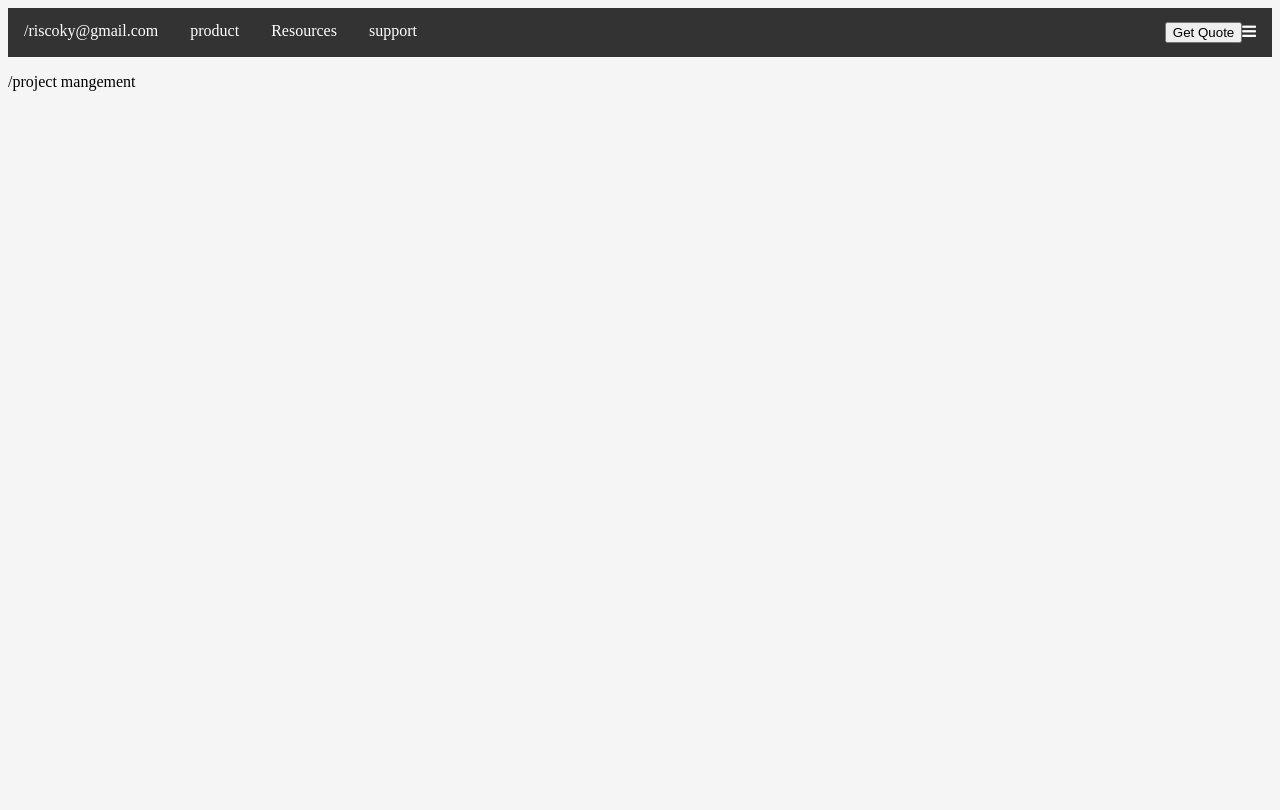
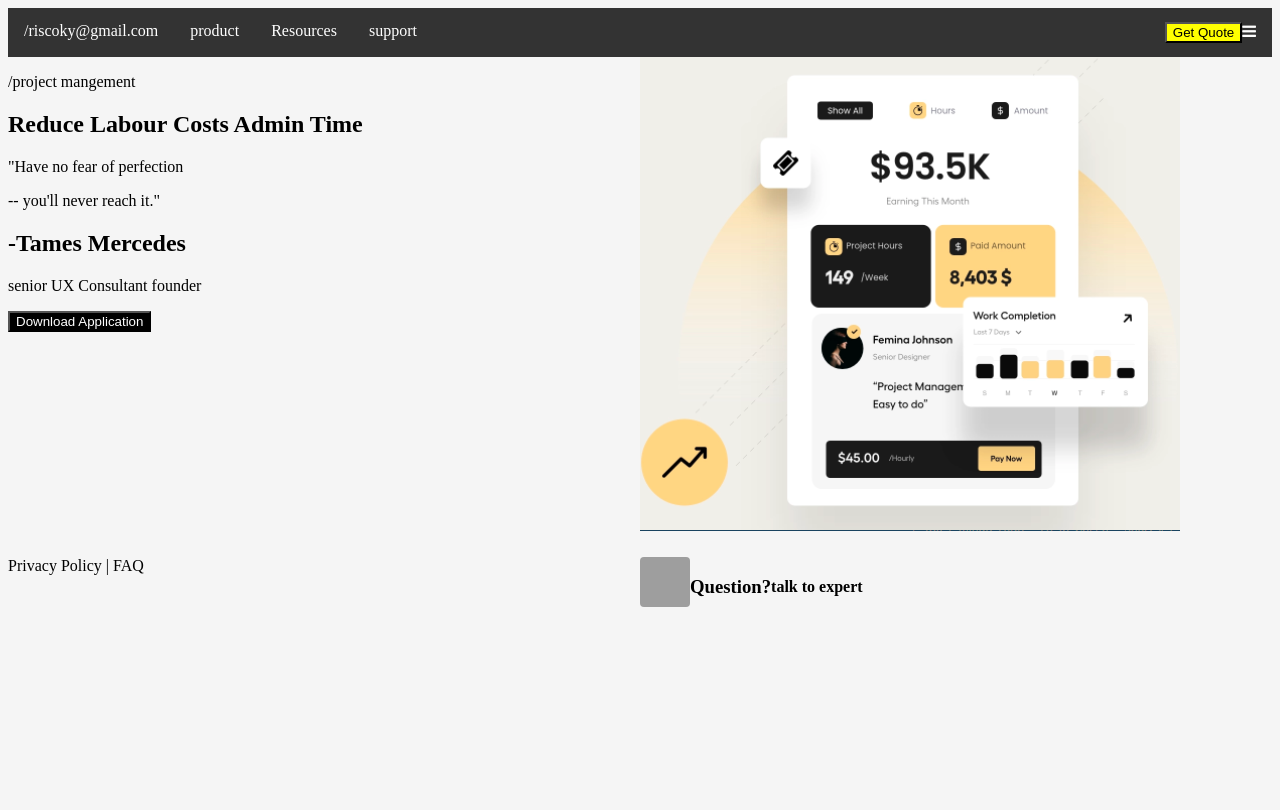
Before and after one commit to riscoky/Landing-page, a plain HTML site: page index.html in a window 1280 px wide. Drawn offline with Linux system fonts and the light colour scheme; grey boxes are pictures that could not be loaded.

Commit message:
initial files

```diff
--- a/index.html
+++ b/index.html
@@ -27,17 +27,29 @@
 <section>
     <div id="container">
        <div id="box-1">
-<p >/project mangement</p>
+<p style="color:black;">/project mangement</p>
+<h1 style="color: black;">Reduce Labour Costs Admin Time</h1>
+<p style="color: black;">"Have no fear of perfection</p>
+<p style="color: black;">-- you'll never reach it."</p>
+<h2 class="red-text">-Tames Mercedes</h2>
+<p style="color: black;">senior UX Consultant founder</p>
+<button type="submit" style="color: white;" id="download">Download Application</button>
        </div>
        <div id="box-2">
+           <img src="image/landing.jpg" alt="cost price">
 
        </div>
     </div>
 
 </section>
 <footer>
-<div></div>
-<div></div>
+<div id="box">
+<div id="box3" style="color: black;">Privacy Policy | FAQ</div>
+<div><img src="image/ric.jpg" alt="the man behind this page" class="profile"></div>
+<div class="profile-name">
+    <h3 style="color: black;">Question?</h3>
+    <h4 style="color: black;">talk to expert</h4>
+</div>
 </footer>
     </main>
 </body>
--- a/style.css
+++ b/style.css
@@ -3,6 +3,7 @@ body{
 }
 #container{
  height: 500px;
+ display: flex;
 }
 #box-1{
     width: 50%;
@@ -11,9 +12,19 @@ body{
 #box-2{
     width: 50%;
     height: 50%;
-
 }
-
+#box{
+    height: 500px;
+    display: flex;
+}
+#box3{
+    width: 50%;
+    height: 50%;
+}
+#box4{
+    width: 50%;
+    height: 50%;
+}
     ul {
         list-style-type: none;
         margin: 0;
@@ -34,9 +45,25 @@ body{
         text-decoration: none;
       }
 
-      /* Change the link color to #111 (black) on hover */
       li a:hover {
-        background-color: #111;
+        background-color: cyan
+      }
+        .red-text{
+            color: black;
+        }
 
-
+button{
+    background-color: yellow;
 }
+#download{
+    background-color: black;
+}
+.profile{
+    width: 50px;
+    height: 50px;
+    border-radius: 4px;
+    display: flex;
+}
+.profile-name{
+    display: flex;
+}
```
Also changed, not shown: image/landing.jpg (added), 1 other file.
